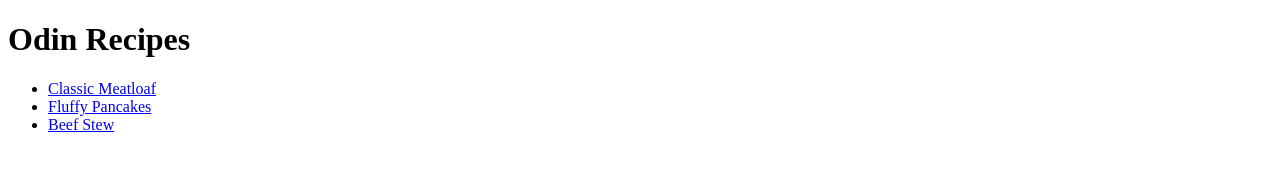
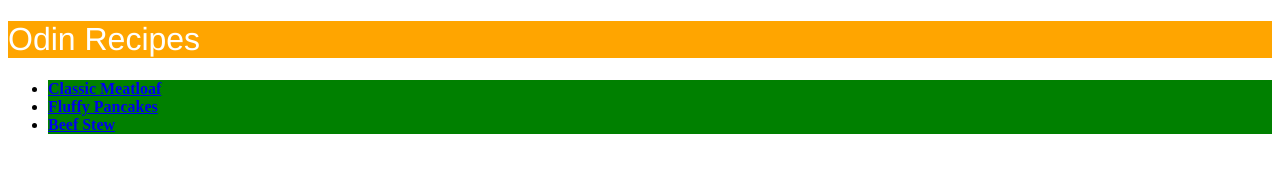
Before and after one commit to Prabinc662/odin-recipes, a plain HTML site: page index.html in a window 1280 px wide. Drawn offline with Linux system fonts and the light colour scheme.

Commit message:
Add styling to the recipe page

```diff
--- a/index.html
+++ b/index.html
@@ -2,7 +2,8 @@
 <html>
     <head>
         <meta charset="utf-8">
-        <title></title>
+        <title>Odin Recipe</title>
+        <link rel="stylesheet" href="style.css">
     </head>
     <body>
         <h1>Odin Recipes</h1>
--- /dev/null
+++ b/style.css
@@ -0,0 +1,12 @@
+h1 {
+    font-weight: 500;
+    font-family: Helvetica;
+    background-color: orange;
+    color: white;
+}
+
+li {
+    font-weight: 800;
+    background-color: green;
+    color: black;
+}
```
Also changed, not shown: recipes/meatloaf.html (+1 -1 lines), recipes/pancake.html (+1 -1 lines), recipes/stew.html (+1 -1 lines).
